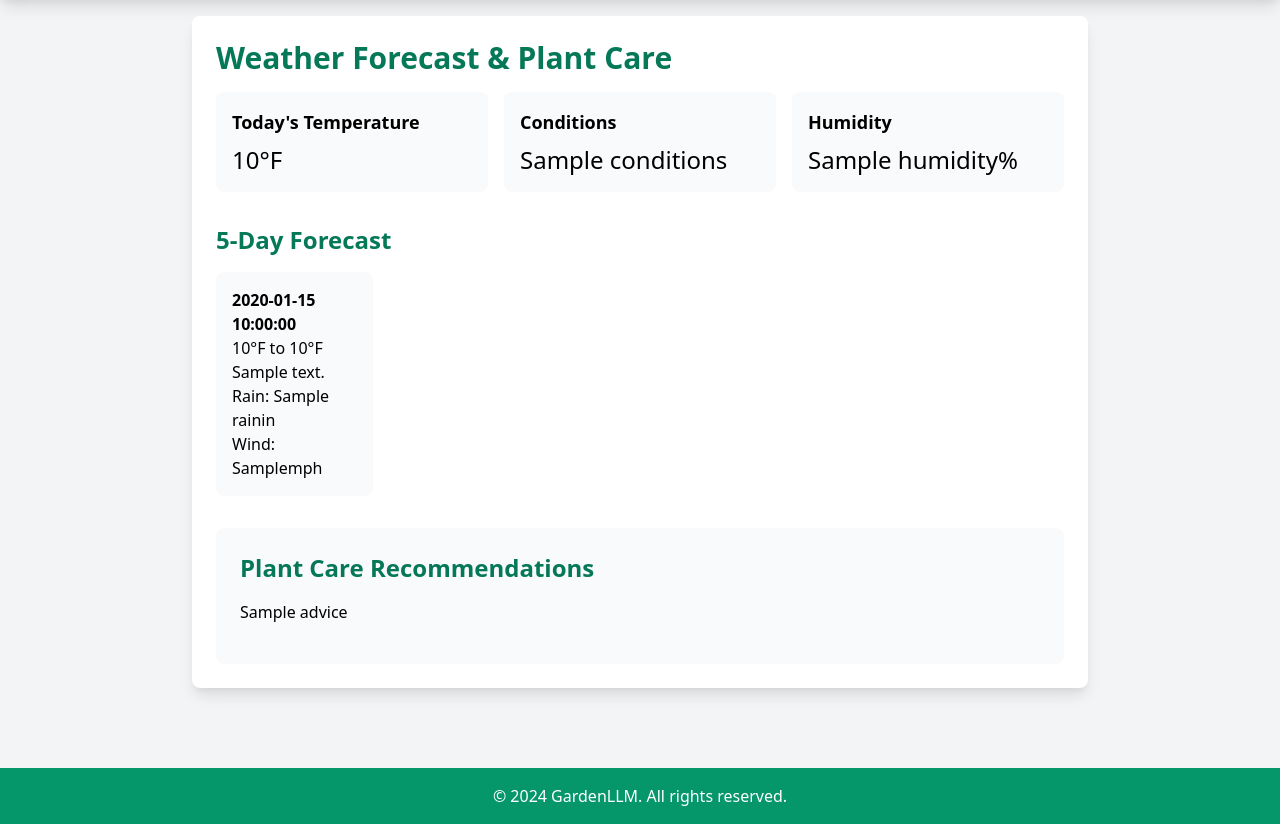
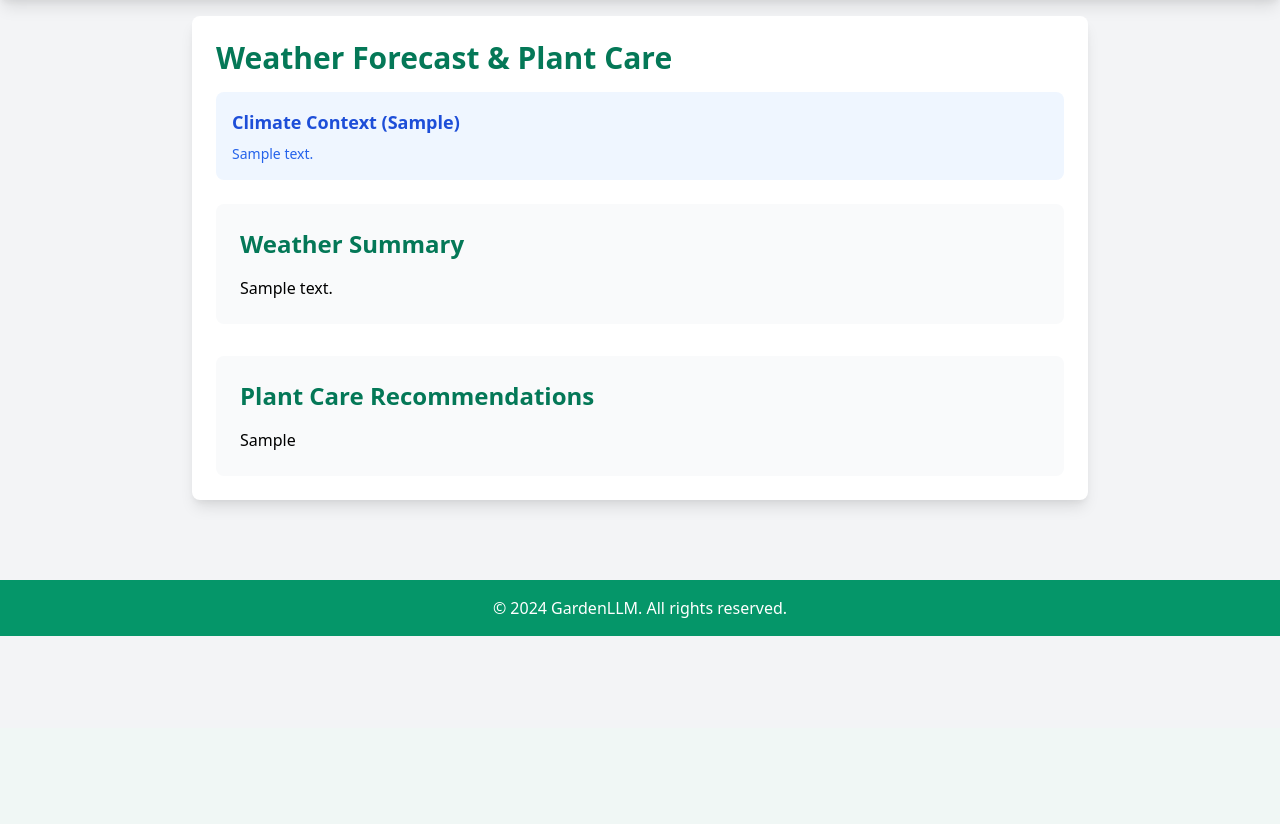
Before and after one commit to LaurenceW01/GardenLLM, a Flask app: template templates/weather.html in a window 1280 px wide. Shown: the part 72-896 px from the top of the page. After the commit the page ends 708 px from the top, so only its background shows below. Run offline with Flask 3, Linux system fonts and the light colour scheme; the template is opened without the code that fills it: most values are stand-ins (such as "Sample title", 1, 10 or a date in 2020); parts of the project's set-up code (start-up, migrations or seed data) failed here and were passed over; some libraries are stand-ins or nearby versions.

Commit message:
fix: Update weather template and add missing error pages (404.html, 500.html)

```diff
--- a/templates/weather.html
+++ b/templates/weather.html
@@ -7,49 +7,41 @@
     <div class="bg-white rounded-lg shadow-lg p-6 mb-8">
         <h1 class="text-3xl font-bold mb-4 text-green-700">Weather Forecast & Plant Care</h1>
 
-        <!-- Current Weather Summary -->
-        <div class="grid grid-cols-1 md:grid-cols-3 gap-4 mb-8">
-            <div class="bg-gray-50 p-4 rounded-lg">
-                <h3 class="font-bold text-lg mb-2">Today's Temperature</h3>
-                <p class="text-2xl">{{ weather.temp }}°F</p>
-            </div>
-            <div class="bg-gray-50 p-4 rounded-lg">
-                <h3 class="font-bold text-lg mb-2">Conditions</h3>
-                <p class="text-2xl">{{ weather.conditions }}</p>
-            </div>
-            <div class="bg-gray-50 p-4 rounded-lg">
-                <h3 class="font-bold text-lg mb-2">Humidity</h3>
-                <p class="text-2xl">{{ weather.humidity }}%</p>
+        <!-- Climate Context -->
+        {% if climate_context %}
+        <div class="bg-blue-50 p-4 rounded-lg mb-6">
+            <h3 class="font-bold text-lg mb-2 text-blue-700">Climate Context ({{ default_location }})</h3>
+            <p class="text-sm text-blue-600">{{ climate_context }}</p>
+        </div>
+        {% endif %}
+
+        <!-- Weather Summary -->
+        {% if weather_summary %}
+        <div class="bg-gray-50 p-6 rounded-lg mb-8">
+            <h2 class="text-2xl font-bold mb-4 text-green-700">Weather Summary</h2>
+            <div class="prose max-w-none">
+                {{ weather_summary | safe }}
             </div>
         </div>
-
-        <!-- 5-Day Forecast -->
-        <div class="mb-8">
-            <h2 class="text-2xl font-bold mb-4 text-green-700">5-Day Forecast</h2>
-            <div class="grid grid-cols-1 md:grid-cols-5 gap-4">
-                {% for day in forecast %}
-                <div class="bg-gray-50 p-4 rounded-lg">
-                    <h4 class="font-bold">{{ day.date }}</h4>
-                    <p>{{ day.temp_min }}°F to {{ day.temp_max }}°F</p>
-                    <p>{{ day.description }}</p>
-                    <p>Rain: {{ day.rain }}in</p>
-                    <p>Wind: {{ day.wind_speed }}mph</p>
-                </div>
-                {% endfor %}
-            </div>
-        </div>
+        {% endif %}
 
         <!-- Plant Care Recommendations -->
+        {% if plant_care_recommendations %}
         <div class="bg-gray-50 p-6 rounded-lg">
             <h2 class="text-2xl font-bold mb-4 text-green-700">Plant Care Recommendations</h2>
             <div class="prose max-w-none">
-                {% for advice in plant_care %}
-                <div class="mb-4">
-                    {{ advice | safe }}
-                </div>
-                {% endfor %}
+                {{ plant_care_recommendations | safe }}
             </div>
         </div>
+        {% endif %}
+
+        <!-- No Data Message -->
+        {% if not weather_summary and not plant_care_recommendations %}
+        <div class="bg-yellow-50 p-6 rounded-lg">
+            <h2 class="text-2xl font-bold mb-4 text-yellow-700">Weather Information Unavailable</h2>
+            <p class="text-yellow-600">Unable to retrieve weather information at this time. Please try again later.</p>
+        </div>
+        {% endif %}
     </div>
 </div>
 
```
Also changed, not shown: templates/404.html (added, +16 -0 lines), templates/500.html (added, +16 -0 lines).
